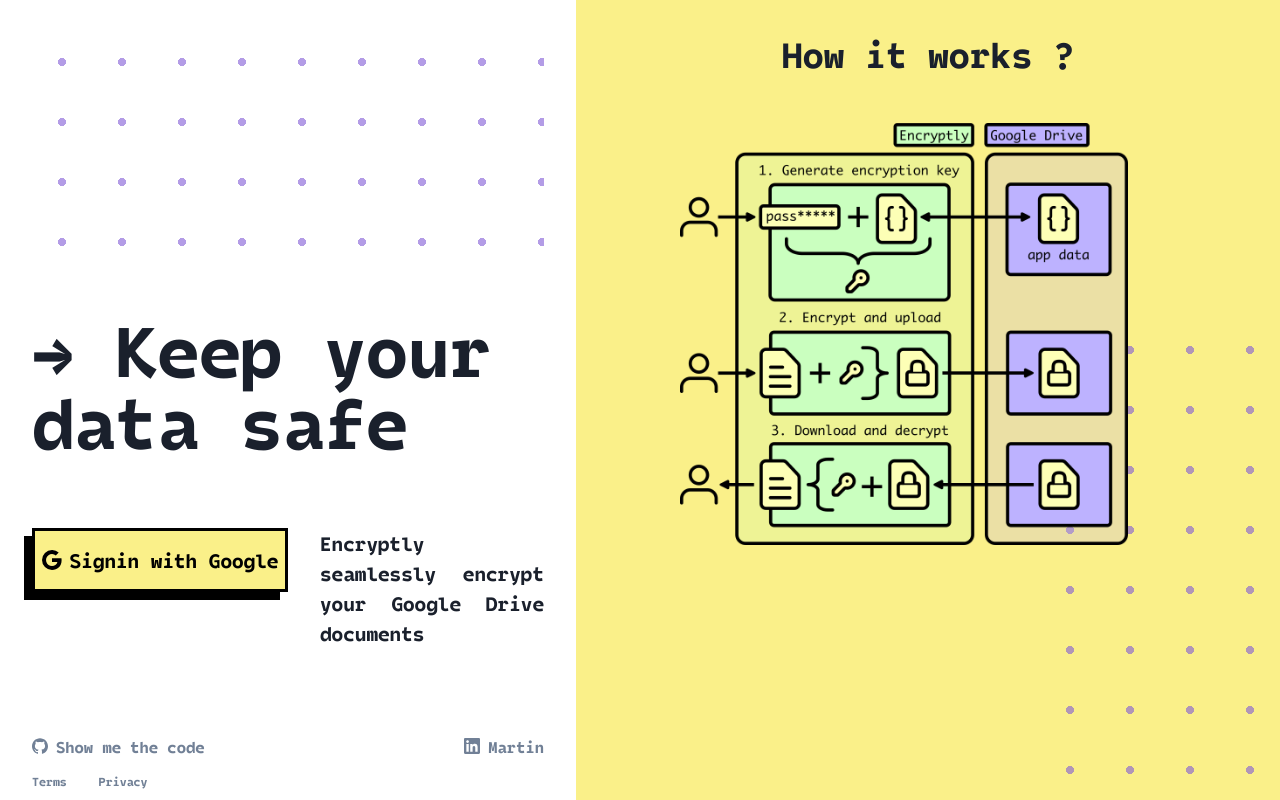
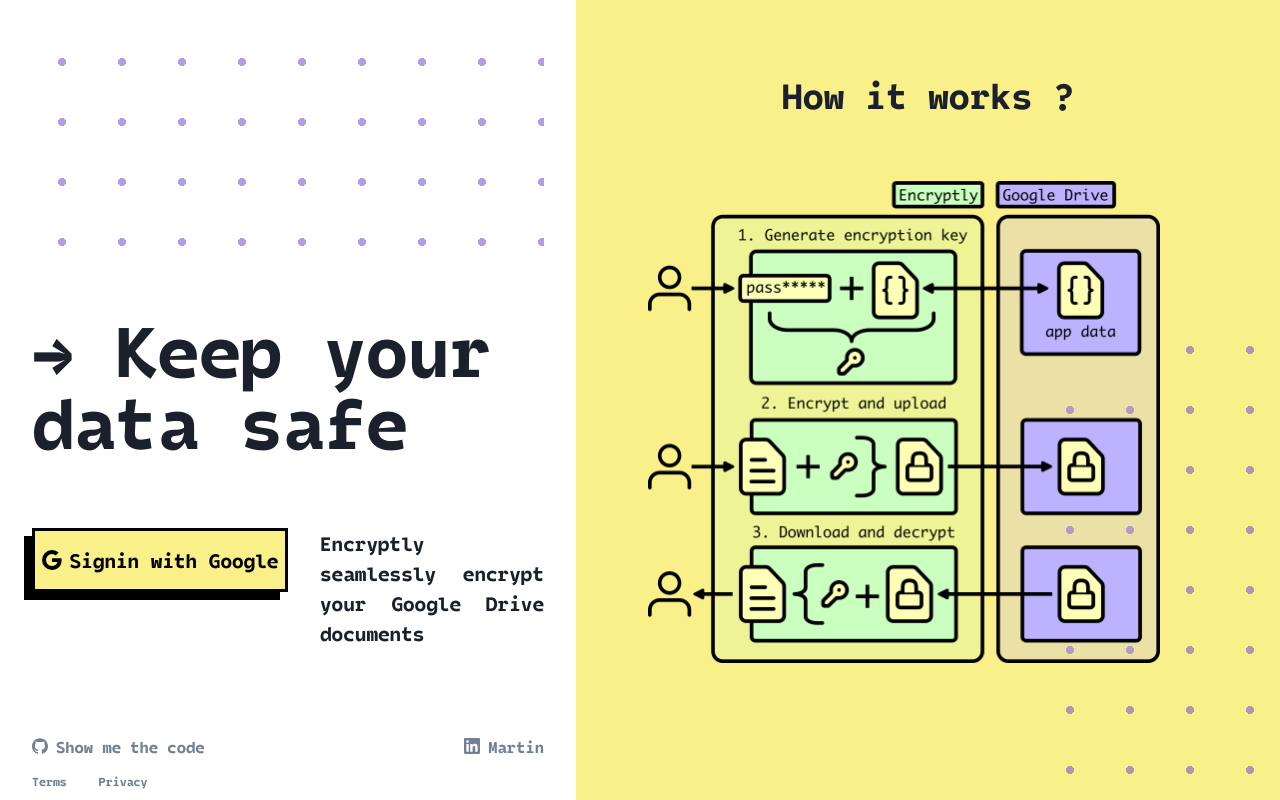
Before and after one commit to 9OP/Encryptly, a React (Vite) app: page /login in a window 1280 px wide. Built offline with nearby package versions, Linux system fonts and the light colour scheme; no server answers.

Commit message:
Update terms and privacy (#4)
- update terms and privacy
- add clicky analytics

```diff
--- a/index.html
+++ b/index.html
@@ -5,6 +5,10 @@
     <link rel="icon" type="image/svg+xml" href="/encryptly.svg" />
     <meta name="viewport" content="width=device-width, initial-scale=1.0" />
     <title>Encryptly</title>
+
+    <!-- Sorry for that, it is the best web analytics trade-off for monitoring traffic while preserving privacy -->
+    <!-- Clicky is cookie-less and not as intrusive as GoogleAnalytics -->
+    <script async data-id="101407887" src="//static.getclicky.com/js"></script>
   </head>
   <body>
     <div id="root"></div>
--- a/src/pages/login.tsx
+++ b/src/pages/login.tsx
@@ -173,14 +173,14 @@
         height="100vh"
         flexDirection="column"
         alignItems="center"
-        // justifyContent="space-between"
+        justifyContent="center"
       >
-        <Heading marginBottom="3rem">How it works ?</Heading>
+        <Heading marginBottom="4rem">How it works ?</Heading>
 
         <Image
           src="/schema.png"
           alt="schema"
-          maxWidth={{ base: "95%", md: "80%", lg: "80%", xl: "70%" }}
+          maxWidth={{ base: "95%", md: "90%", lg: "85%", xl: "80%" }}
           zIndex="10"
           marginBottom="4rem"
           marginRight="3rem"
```
Also changed, not shown: 2 other files (tests, documents, lock files or other folders).
